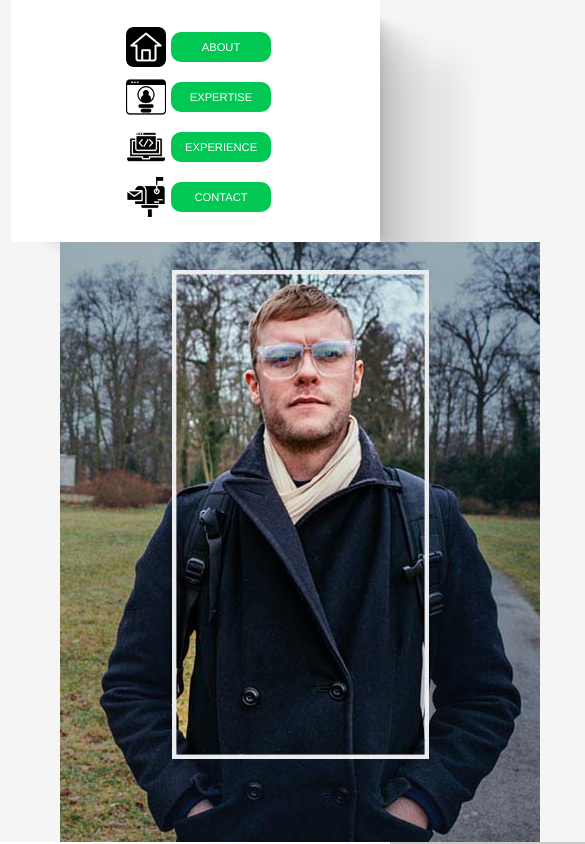
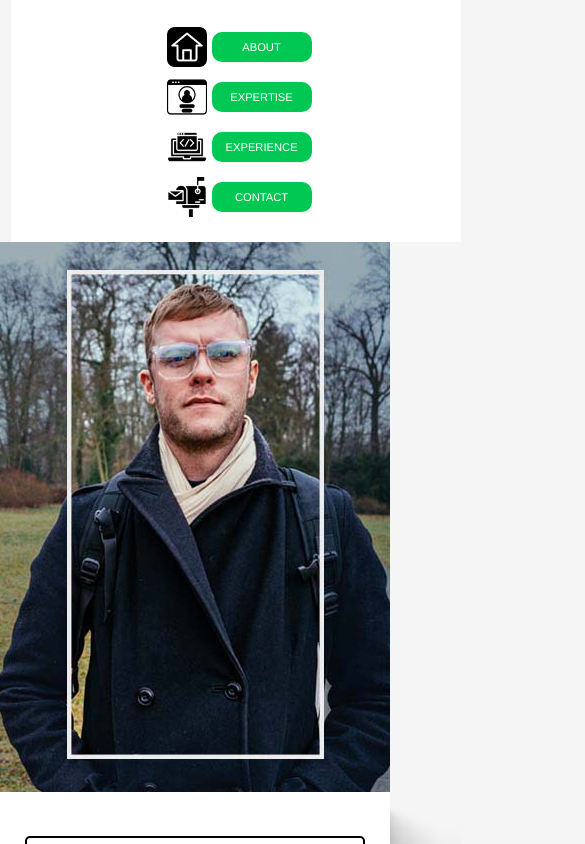
Before and after one commit to mrob-dev/mrob-dev-home, a React (Create React App) app: page /contact in a window 390 px wide. Shown: the top 844 px of the page, 585 px wide, since content can reach past the window. Built offline with nearby package versions, Linux system fonts and the light colour scheme.

Commit message:
formatting of page height

```diff
--- a/src/App.js
+++ b/src/App.js
@@ -10,8 +10,8 @@ import NavBar from './navBar/navBar';
 
 export default function App() {
   return (
-    <div>
-    <Container className="vertical-center">
+    <div className="vertical-center">
+    <Container>
 
         <Col xs={12} sm={12} md={12} xl={{ span: 8, offset: 1 }} id="div1">
         <NavBar />
--- a/src/routes/main.css
+++ b/src/routes/main.css
@@ -115,4 +115,4 @@ textarea {
   margin-top:-4px;
   font-weight:700;
 }
-[type="submit"]:hover { background: rgb(71, 71, 194); }
+[type="submit"]:hover { background:#00c853; }
--- a/src/styles.css
+++ b/src/styles.css
@@ -11,9 +11,10 @@ html, body {
 .vertical-center {
   margin: auto;
   position: relative;
+  width: 100%;
   top: 0%;
-  -ms-transform: translateY(5%);
-  transform: translateY(5%);
+  -ms-transform: translateY(2%);
+  transform: translateY(2%);
 }
 
 
@@ -24,8 +25,27 @@ html, body {
   background-color: white;
   border-top: solid white 2px;
   border-left: solid white 2px;
-  padding-top: 20px;
-  padding-bottom: 20px;
+  padding-top: 10px;
+  padding-bottom: 10px;
+  box-shadow: 0px;
+}
+
+#div2 {
+  display: grid;
+  max-height: 550px;
+  overflow: hidden;
+  align-items: center;
+  justify-content: center;
+  box-shadow: 0px;
+}
+
+
+#div3 {
+  background-color: white;
+  border-top: solid white 2px;
+  padding: 25px;
+  min-height: 550px;
+  max-height: 550px;
   box-shadow:
   1.6px 0.9px 0.5px -10px rgba(0, 0, 0, 0.038),
   3.6px 2px 1.2px -10px rgba(0, 0, 0, 0.047),
@@ -35,47 +55,7 @@ html, body {
   20.3px 11.2px 6.9px -10px rgba(0, 0, 0, 0.055),
   30.5px 16.7px 10.4px -10px rgba(0, 0, 0, 0.056),
   48.6px 26.7px 16.5px -10px rgba(0, 0, 0, 0.058),
-  91px 50px 31px -10px rgba(0, 0, 0, 0.07)
-;
-}
-
-#div2 {
-  display: grid;
-  text-align: center;
-  overflow: hidden;
-  align-items: center;
-  justify-content: center;
-  box-shadow:
-  1.6px 0.9px 0.5px -10px rgba(0, 0, 0, 0.038),
-  3.6px 2px 1.2px -10px rgba(0, 0, 0, 0.047),
-  6.1px 3.3px 2.1px -10px rgba(0, 0, 0, 0.051),
-  9.3px 5.1px 3.2px -10px rgba(0, 0, 0, 0.053),
-  13.8px 7.6px 4.7px -10px rgba(0, 0, 0, 0.054),
-  20.3px 11.2px 6.9px -10px rgba(0, 0, 0, 0.055),
-  30.5px 16.7px 10.4px -10px rgba(0, 0, 0, 0.056),
-  48.6px 26.7px 16.5px -10px rgba(0, 0, 0, 0.058),
-  91px 50px 31px -10px rgba(0, 0, 0, 0.07)
-;
-}
-
-
-#div3 {
-  background-color: white;
-  border-top: solid white 2px;
-  padding: 25px;
-  min-height: 600px;
-  max-height: 400px;
-  box-shadow:
-  1.6px 0.9px 0.5px -10px rgba(0, 0, 0, 0.038),
-  3.6px 2px 1.2px -10px rgba(0, 0, 0, 0.047),
-  6.1px 3.3px 2.1px -10px rgba(0, 0, 0, 0.051),
-  9.3px 5.1px 3.2px -10px rgba(0, 0, 0, 0.053),
-  13.8px 7.6px 4.7px -10px rgba(0, 0, 0, 0.054),
-  20.3px 11.2px 6.9px -10px rgba(0, 0, 0, 0.055),
-  30.5px 16.7px 10.4px -10px rgba(0, 0, 0, 0.056),
-  48.6px 26.7px 16.5px -10px rgba(0, 0, 0, 0.058),
-  91px 50px 31px -10px rgba(0, 0, 0, 0.07)
-;
+  91px 50px 31px -10px rgba(0, 0, 0, 0.07);
 }
 
 
@@ -188,6 +168,18 @@ h4 {
     justify-content: center;
   }
 
+  #div1 {
+    display: flex;
+    min-width: 450px;
+    align-content: space-around;
+    background-color: white;
+    border-top: solid white 2px;
+    border-left: solid white 2px;
+    padding-top: 20px;
+    padding-bottom: 20px;
+    box-shadow: 0px;
+  }
+
   #div2 {
     display: grid;
     min-width: 300px;
@@ -195,17 +187,7 @@ h4 {
     overflow: hidden;
     align-items: center;
     justify-content: center;
-    box-shadow:
-    1.6px 0.9px 0.5px -10px rgba(0, 0, 0, 0.038),
-    3.6px 2px 1.2px -10px rgba(0, 0, 0, 0.047),
-    6.1px 3.3px 2.1px -10px rgba(0, 0, 0, 0.051),
-    9.3px 5.1px 3.2px -10px rgba(0, 0, 0, 0.053),
-    13.8px 7.6px 4.7px -10px rgba(0, 0, 0, 0.054),
-    20.3px 11.2px 6.9px -10px rgba(0, 0, 0, 0.055),
-    30.5px 16.7px 10.4px -10px rgba(0, 0, 0, 0.056),
-    48.6px 26.7px 16.5px -10px rgba(0, 0, 0, 0.058),
-    91px 50px 31px -10px rgba(0, 0, 0, 0.07)
-  ;
+    box-shadow: 0px;
   }
 
   #div3 {
@@ -214,16 +196,7 @@ h4 {
     padding: 25px;
     min-height: 600px;
     max-height: 400px;
-    box-shadow:
-    1.6px 0.9px 0.5px -10px rgba(0, 0, 0, 0.038),
-    3.6px 2px 1.2px -10px rgba(0, 0, 0, 0.047),
-    6.1px 3.3px 2.1px -10px rgba(0, 0, 0, 0.051),
-    9.3px 5.1px 3.2px -10px rgba(0, 0, 0, 0.053),
-    13.8px 7.6px 4.7px -10px rgba(0, 0, 0, 0.054),
-    20.3px 11.2px 6.9px -10px rgba(0, 0, 0, 0.055),
-    30.5px 16.7px 10.4px -10px rgba(0, 0, 0, 0.056),
-    48.6px 26.7px 16.5px -10px rgba(0, 0, 0, 0.058),
-    91px 50px 31px -10px rgba(0, 0, 0, 0.07)
+    box-shadow: 0px;
   ;
   }
  }
@@ -237,8 +210,20 @@ h4 {
   transform: translateY(0%);
   }
 
+  #div1 {
+    display: flex;
+    align-content: space-around;
+    background-color: white;
+    border-top: solid white 2px;
+    border-left: solid white 2px;
+    padding-top: 20px;
+    padding-bottom: 20px;
+    box-shadow: 1px;
+  }
+
   #div2 {
-    min-width: 600px;
+    min-width: 300px;
+    box-shadow: 0px;
   }
 
   .navcolumns {
```
